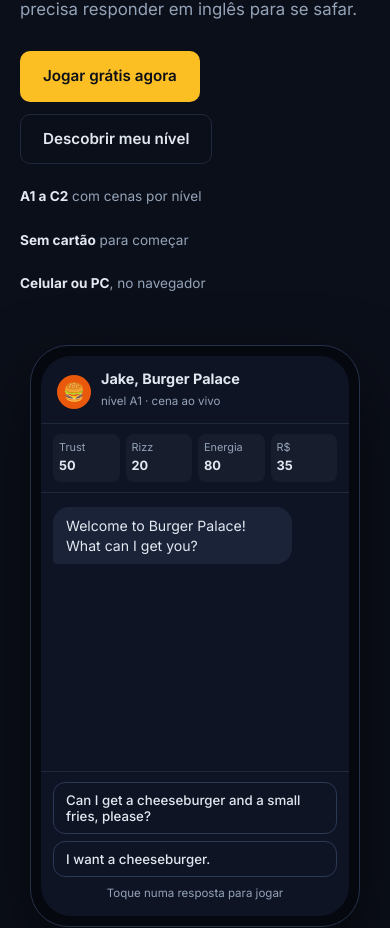
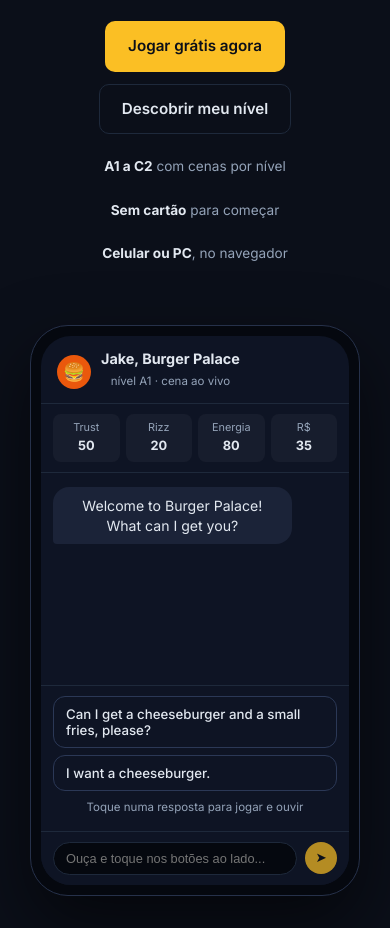
Before and after one commit to ventu-app/ventu, a plain HTML site: page index.html in a window 390 px wide. Shown: the part 443-1371 px from the top of the page. Drawn offline with nearby package versions, Linux system fonts and the light colour scheme; a web font is replaced by a local one.

Commit message:
fix(home): remove autoplay do mockup, adiciona input visual e melhora layout mobile

```diff
--- a/index.html
+++ b/index.html
@@ -56,13 +56,21 @@
     .hero .cta{display:flex;gap:12px;flex-wrap:wrap;margin:28px 0 22px}
     .trust{display:flex;gap:22px;flex-wrap:wrap;color:var(--muted);font-size:.85rem}
     .trust b{color:var(--text)}
-    @media(max-width:900px){.hero-grid{grid-template-columns:1fr}.phone-col{order:2}}
 
-    /* phone */
+    /* --- PHONE MOCKUP RESPONSIVO --- */
+    @media(max-width:900px){
+      .hero-grid{grid-template-columns:1fr;gap:40px}
+      .phone-col{order:2; margin-top: 20px;}
+      .hero{padding:40px 0 60px; text-align: center;}
+      .hero .cta{justify-content: center;}
+      .trust{justify-content: center;}
+      .lead{margin: 0 auto;}
+    }
+
     .phone-col{display:flex;justify-content:center;position:relative}
     .phone-col::before{content:"";position:absolute;inset:8% 6%;background:radial-gradient(circle, rgba(251,191,36,.15) 0%, transparent 70%);border-radius:50%;z-index:-1}
     .phone{position:relative;width:min(100%,330px);background:#05080f;border:1px solid #26314a;border-radius:38px;padding:10px;box-shadow:0 30px 70px rgba(0,0,0,.55)}
-    .screen{background:var(--panel2);border-radius:30px;overflow:hidden;display:flex;flex-direction:column;height:560px;max-height:70vh;transition:background .6s}
+    .screen{background:var(--panel2);border-radius:30px;overflow:hidden;display:flex;flex-direction:column;height:560px;max-height:65vh;transition:background .6s}
     .scr-top{padding:14px 16px 10px;border-bottom:1px solid var(--border);display:flex;align-items:center;gap:10px}
     .ava{width:34px;height:34px;border-radius:50%;background:#ea580c;display:grid;place-items:center;font-size:1.1rem}
     .scr-top b{font-size:.9rem;display:block;line-height:1.2}.scr-top small{color:var(--muted);font-size:.72rem}
@@ -83,6 +91,12 @@
     .opt:hover{border-color:var(--gold);background:rgba(251,191,36,.07)}
     .replay{align-self:center;background:none;border:none;color:var(--gold);font:600 .85rem var(--fb);cursor:pointer;text-decoration:underline}
     .hint{color:var(--muted);font-size:.72rem;text-align:center}
+
+    /* --- MOCK INPUT AREA --- */
+    .mock-input-area { display: flex; gap: 8px; padding: 10px 12px; border-top: 1px solid var(--border); background: var(--panel2); }
+    .mock-input-area input { flex: 1; background: #05080f; border: 1px solid var(--border); border-radius: 20px; padding: 8px 12px; color: var(--muted); font-size: 0.8rem; outline: none; cursor: not-allowed; }
+    .mock-input-area button { background: var(--gold); color: var(--bg); border: none; border-radius: 50%; width: 32px; height: 32px; display: grid; place-items: center; cursor: not-allowed; opacity: 0.7; }
+
     @keyframes pop{from{opacity:0;transform:translateY(8px)}to{opacity:1;transform:none}}
     @keyframes blink{50%{opacity:.25}}
 
@@ -96,7 +110,7 @@
     .step p{color:var(--muted);font-size:.95rem;max-width:90%;margin:0 auto}
     @media(max-width:800px){.steps{grid-template-columns:1fr;gap:36px}}
 
-    /* features (MANTIDO INTACTO) */
+    /* features */
     .feat{display:grid;grid-template-columns:1fr 1fr;gap:60px;align-items:center;margin-top:80px;text-align:left}
     .feat.rev .ft{order:2}
     .feat h3{font-size:1.9rem;margin-bottom:12px}
@@ -122,51 +136,23 @@
     @keyframes eq{0%,100%{height:12px}50%{height:58px}}
     .score{display:flex;gap:10px;justify-content:center}.score span{background:var(--panel2);border:1px solid var(--border);padding:6px 12px;border-radius:10px;font-size:.8rem;color:var(--muted)}.score b{color:var(--ok)}
 
-    /* --- NOVA TRILHA PREMIUM --- */
+    /* TRILHA PREMIUM */
     .trail{background:var(--panel);border-block:1px solid var(--border);text-align:center;padding-bottom:100px}
     .trail .lead{margin:0 auto}
-
-    .trail-section-title {
-      text-align: left; font-size: 1.1rem; font-weight: 700; color: var(--text);
-      margin: 50px 0 20px; padding-bottom: 10px; border-bottom: 1px solid var(--border);
-      display: flex; align-items: center; gap: 10px; font-family: var(--fb); letter-spacing: 0.5px;
-    }
+    .trail-section-title {text-align: left; font-size: 1.1rem; font-weight: 700; color: var(--text); margin: 50px 0 20px; padding-bottom: 10px; border-bottom: 1px solid var(--border); display: flex; align-items: center; gap: 10px; font-family: var(--fb); letter-spacing: 0.5px;}
     .trail-section-title span { color: var(--gold); font-size: 1.3rem; }
-
-    .lv-grid {
-      display: grid; grid-template-columns: repeat(3, 1fr); gap: 20px; text-align: left;
-    }
+    .lv-grid {display: grid; grid-template-columns: repeat(3, 1fr); gap: 20px; text-align: left;}
     @media(max-width: 900px) { .lv-grid { grid-template-columns: repeat(2, 1fr); } }
     @media(max-width: 600px) { .lv-grid { grid-template-columns: 1fr; } }
-
-    .l {
-      position: relative; display: flex; flex-direction: column; padding: 24px;
-      background: linear-gradient(145deg, rgba(21,27,43,0.9), var(--bg));
-      border: 1px solid var(--border); border-radius: 16px;
-      transition: all 0.3s cubic-bezier(0.175, 0.885, 0.32, 1.275); overflow: hidden;
-    }
-    .l::before {
-      content: ""; position: absolute; top: 0; left: 0; width: 100%; height: 4px;
-      background: var(--c); opacity: 0.8; transition: opacity 0.3s;
-    }
-    .l:hover {
-      transform: translateY(-5px);
-      box-shadow: 0 15px 30px rgba(0,0,0,0.4), 0 0 20px color-mix(in srgb, var(--c) 30%, transparent);
-      border-color: color-mix(in srgb, var(--c) 50%, transparent);
-    }
+    .l {position: relative; display: flex; flex-direction: column; padding: 24px; background: linear-gradient(145deg, rgba(21,27,43,0.9), var(--bg)); border: 1px solid var(--border); border-radius: 16px; transition: all 0.3s cubic-bezier(0.175, 0.885, 0.32, 1.275); overflow: hidden;}
+    .l::before {content: ""; position: absolute; top: 0; left: 0; width: 100%; height: 4px; background: var(--c); opacity: 0.8; transition: opacity 0.3s;}
+    .l:hover {transform: translateY(-5px); box-shadow: 0 15px 30px rgba(0,0,0,0.4), 0 0 20px color-mix(in srgb, var(--c) 30%, transparent); border-color: color-mix(in srgb, var(--c) 50%, transparent);}
     .l:hover::before { opacity: 1; }
-
-    .l-level-mark {
-      position: absolute; top: -10px; right: 10px;
-      font: 900 4.5rem var(--fh); color: var(--c); opacity: 0.08;
-      pointer-events: none; user-select: none; transition: transform 0.3s;
-    }
+    .l-level-mark {position: absolute; top: -10px; right: 10px; font: 900 4.5rem var(--fh); color: var(--c); opacity: 0.08; pointer-events: none; user-select: none; transition: transform 0.3s;}
     .l:hover .l-level-mark { transform: scale(1.1) rotate(5deg); opacity: 0.15; }
-
     .l-content { position: relative; z-index: 2; }
     .l-title { font: 800 1.3rem var(--fh); color: var(--text); margin-bottom: 6px; display: flex; align-items: center; gap: 8px; }
     .l-desc { font-size: 0.85rem; color: var(--muted); line-height: 1.5; }
-
     .l-special { background: var(--panel2); }
     .l-special .l-level-mark { display: none; }
     .l-special .l-emoji { font-size: 2rem; position: absolute; top: 15px; right: 20px; opacity: 0.8; transition: transform 0.3s; }
@@ -244,6 +230,10 @@
         </div>
         <div class="chat" id="chat" aria-live="polite"></div>
         <div class="opts" id="opts"></div>
+        <div class="mock-input-area">
+          <input type="text" placeholder="Ouça e toque nos botões ao lado..." readonly onclick="alert('Para interagir, use os botões de resposta acima! 🦊')">
+          <button type="button" onclick="alert('Para interagir, use os botões de resposta acima! 🦊')">➤</button>
+        </div>
       </div>
     </div>
   </div>
@@ -451,28 +441,20 @@
   function typing(cb,ms){var d=document.createElement('div');d.className='msg npc dots';d.innerHTML='<i></i><i></i><i></i>';chat.appendChild(d);scroll();later(function(){d.remove();cb()},ms)}
   function lens(html){var d=document.createElement('div');d.className='lens';d.innerHTML=html;chat.appendChild(d);scroll()}
 
-  // --- WEB SPEECH API MELHORADA (COM BUSCA POR VOZ MASCULINA) ---
+  // FUNÇÃO DE ÁUDIO
   function speak(text, lang) {
     if (!window.speechSynthesis) return;
     window.speechSynthesis.cancel();
     var u = new SpeechSynthesisUtterance(text);
     u.lang = lang || 'en-US';
     u.rate = 0.95;
-
     var voices = window.speechSynthesis.getVoices();
     var maleKeywords = ['male', 'david', 'alex', 'daniel', 'fred', 'george', 'guy', 'james', 'paul'];
     var selectedVoice = null;
-
     for (var i = 0; i < voices.length; i++) {
       var v = voices[i];
-      var vName = v.name.toLowerCase();
-      var vLang = v.lang.toLowerCase();
-
-      if (vLang.indexOf('en') === 0) {
-        if (maleKeywords.some(function(k) { return vName.indexOf(k) !== -1; })) {
-          selectedVoice = v;
-          break;
-        }
+      if (v.lang.indexOf('en') === 0 && maleKeywords.some(function(k) { return v.name.toLowerCase().indexOf(k) !== -1; })) {
+        selectedVoice = v; break;
       }
     }
     if (selectedVoice) u.voice = selectedVoice;
@@ -508,14 +490,14 @@
     typing(function(){
       var nMsg = "Welcome to Burger Palace! What can I get you?";
       say(nMsg,'npc');
-      speak(nMsg, 'en-US');
+      // REMOVIDO O SPEAK AUTOMÁTICO AQUI
 
       opts.innerHTML='';
       choices.forEach(function(c){
         var b=document.createElement('button');b.type='button';b.className='opt';b.textContent=c.t;
         b.onclick=function(){pick(c)};opts.appendChild(b);
       });
-      var h=document.createElement('p');h.className='hint';h.textContent='Toque numa resposta para jogar';opts.appendChild(h);
+      var h=document.createElement('p');h.className='hint';h.textContent='Toque numa resposta para jogar e ouvir';opts.appendChild(h);
     },1100);
   }
 
@@ -525,6 +507,7 @@
 
     typing(function(){
       say(c.reply,'npc');
+      // O ÁUDIO SÓ TOCA QUANDO O USUÁRIO CLICA E O NPC RESPONDE
       speak(c.reply, 'en-US');
 
       later(function(){
```
